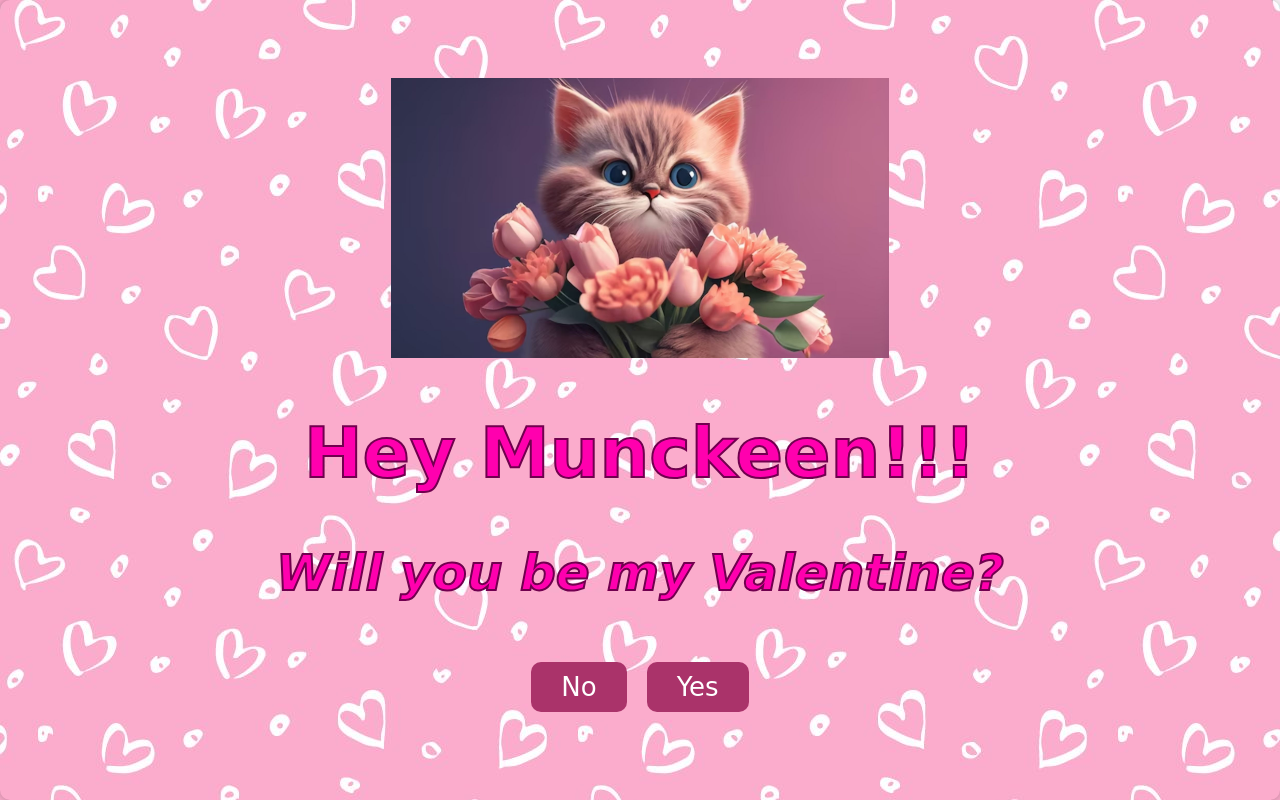
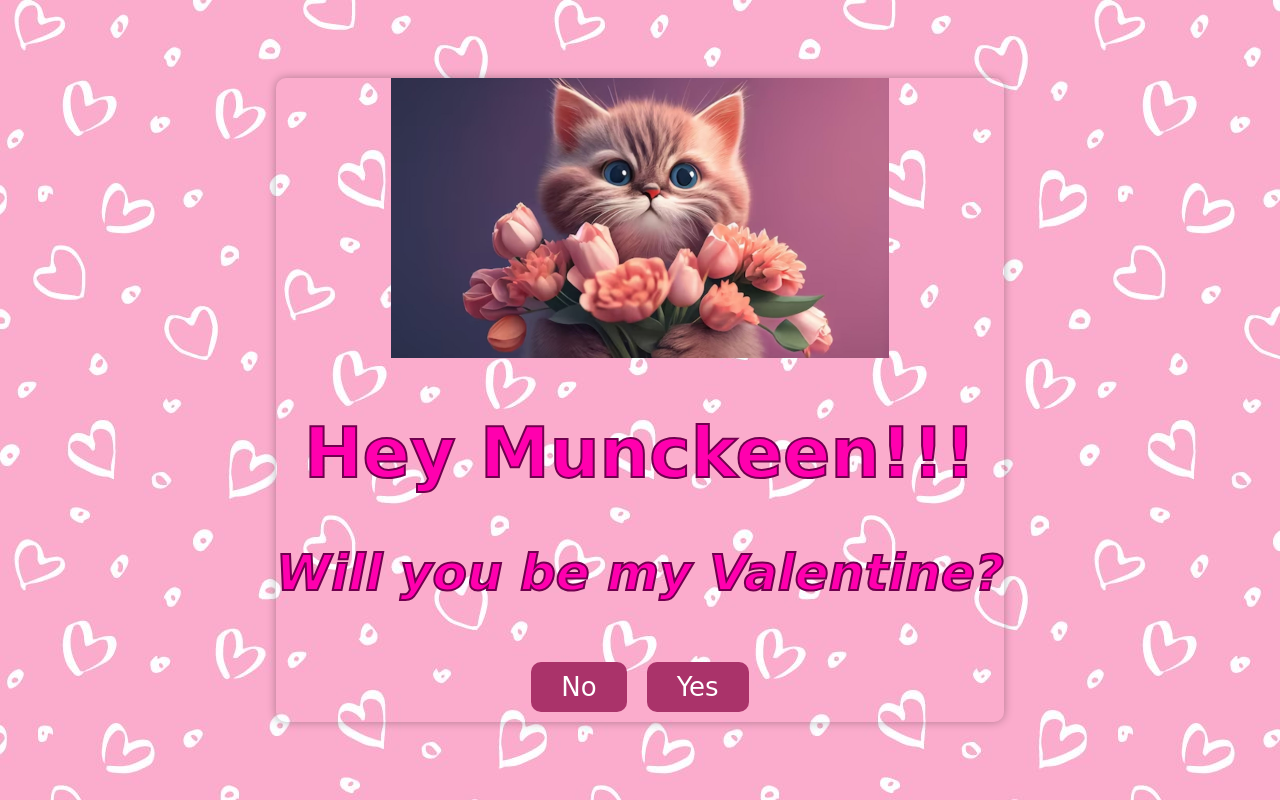
Before and after one commit to dcrsstm/dcrsstm.github.io, a plain HTML site: page index.html in a window 1280 px wide. Drawn offline with Linux system fonts and the light colour scheme.

Commit message:
Update styles.css

```diff
--- a/styles.css
+++ b/styles.css
@@ -26,8 +26,8 @@ body {
 body
 
 .container {
-    width: 100%;
-    height: 100%;
+    width: width=device-width;
+    height: height=device-width;
     display: flex;
     justify-content: center;
     align-items: center;
```
